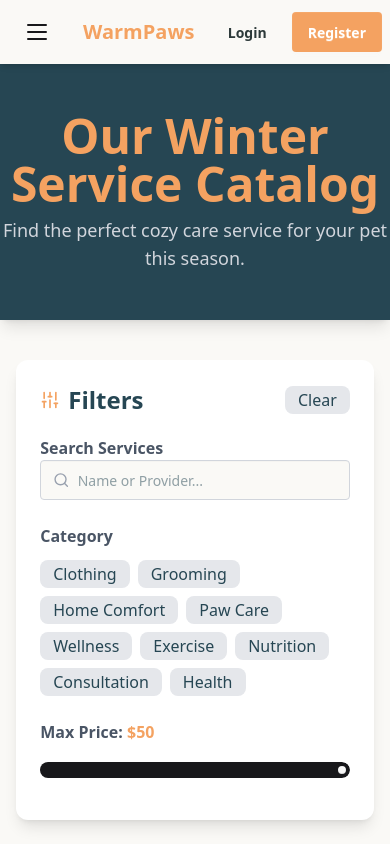
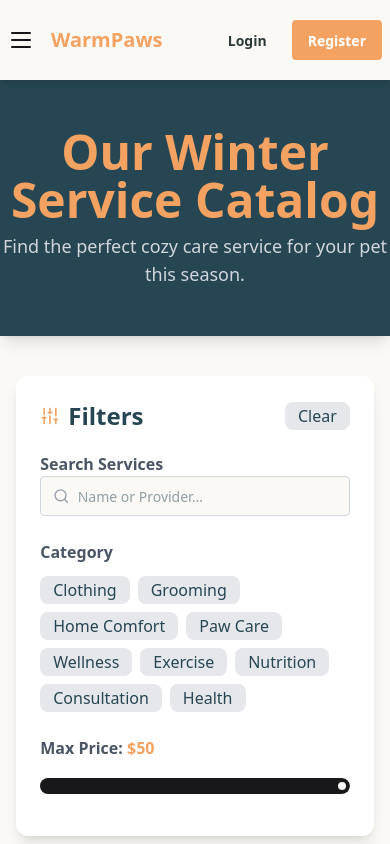
Before and after one commit to TheMamunDev/warm-paws, a React (Vite) app: page /services in a window 390 px wide. Shown: the top 844 px of the page. Built offline with nearby package versions, Linux system fonts and the light colour scheme; no server answers.

Commit message:
fixed mobile responsive

```diff
--- a/src/Layout/Root.jsx
+++ b/src/Layout/Root.jsx
@@ -1,4 +1,4 @@
-import React, { Suspense } from 'react';
+import React from 'react';
 import { Outlet, useNavigation } from 'react-router';
 import Navbar from '../component/header/Navbar';
 import Footer from '../component/Footer/Footer';
@@ -7,7 +7,7 @@ import { ToastContainer } from 'react-toastify';
 
 const Root = () => {
   const navigation = useNavigation();
-  console.log(navigation.state);
+  // console.log(navigation.state);
   return (
     <div className="max-w-[1920px] mx-auto">
       <Navbar />
--- a/src/component/AuthPage/LoginPage.jsx
+++ b/src/component/AuthPage/LoginPage.jsx
@@ -19,8 +19,7 @@ const LoginPage = () => {
     return <Spinner></Spinner>;
   }
   if (user) {
-    navigate(from, { replace: true });
-    return;
+    return navigate(from, { replace: true });
   }
   const handleLogin = e => {
     e.preventDefault();
@@ -59,7 +58,7 @@ const LoginPage = () => {
   return (
     <div className="min-h-screen flex items-center justify-center">
       <div className="lg:col-span-3 flex items-center justify-center p-2 sm:p-12 bg-[#FAF9F6]">
-        <div className="w-full max-w-11/12 bg-white p-8 sm:p-12 rounded-xl shadow-2xl">
+        <div className="max-w-11/12 mx-auto bg-white p-8 sm:p-12 rounded-xl shadow-2xl">
           <form
             onSubmit={handleLogin}
             className="space-y-6"
--- a/src/component/Header/Navbar.jsx
+++ b/src/component/Header/Navbar.jsx
@@ -38,9 +38,14 @@ const Navbar = () => {
 
   return (
     <div className="navbar bg-[#FAF9F6] shadow-md sticky top-0 z-50">
+      <div className="max-w-7xl md:max-w-11/12 mx-auto flex justify-between navbar px-0">
         <div className="navbar-start">
           <div className="dropdown">
-          <div tabIndex={0} role="button" className="btn btn-ghost lg:hidden">
+            <div
+              tabIndex={0}
+              role="button"
+              className="btn btn-ghost lg:hidden pl-0"
+            >
               <TextAlignJustify />
             </div>
             <ul
@@ -52,7 +57,7 @@ const Navbar = () => {
           </div>
           <NavLink
             to="/"
-          className="btn btn-ghost text-xl font-extrabold text-[#F4A261]"
+            className="btn btn-ghost text-xl font-extrabold text-[#F4A261] px-0"
           >
             WarmPaws
           </NavLink>
@@ -64,7 +69,7 @@ const Navbar = () => {
 
         <div className="navbar-end space-x-2">
           {loading ? (
-          <span className="loading loading-dots loading-sm text-[#F4A261] "></span>
+            <span className="loading loading-dots loading-sm text-[#F4A261] max-w-11/12 mx-auto"></span>
           ) : isLoggedIn ? (
             <div className="dropdown dropdown-end">
               <div className="flex items-center gap-3 relative">
@@ -116,6 +121,7 @@ const Navbar = () => {
           )}
         </div>
       </div>
+    </div>
   );
 };
 
--- a/src/component/Spinner.jsx
+++ b/src/component/Spinner.jsx
@@ -2,7 +2,7 @@ import React from 'react';
 
 const Spinner = () => {
   return (
-    <div className="flex items-center justify-center min-h-screen">
+    <div className="max-w-11/12 mx-auto flex items-center justify-center min-h-screen">
       <span className="loading loading-ring  w-20 h-20 text-[#F4A261]"></span>
     </div>
   );
```
Lines whose indentation alone changed are shown as unchanged.
